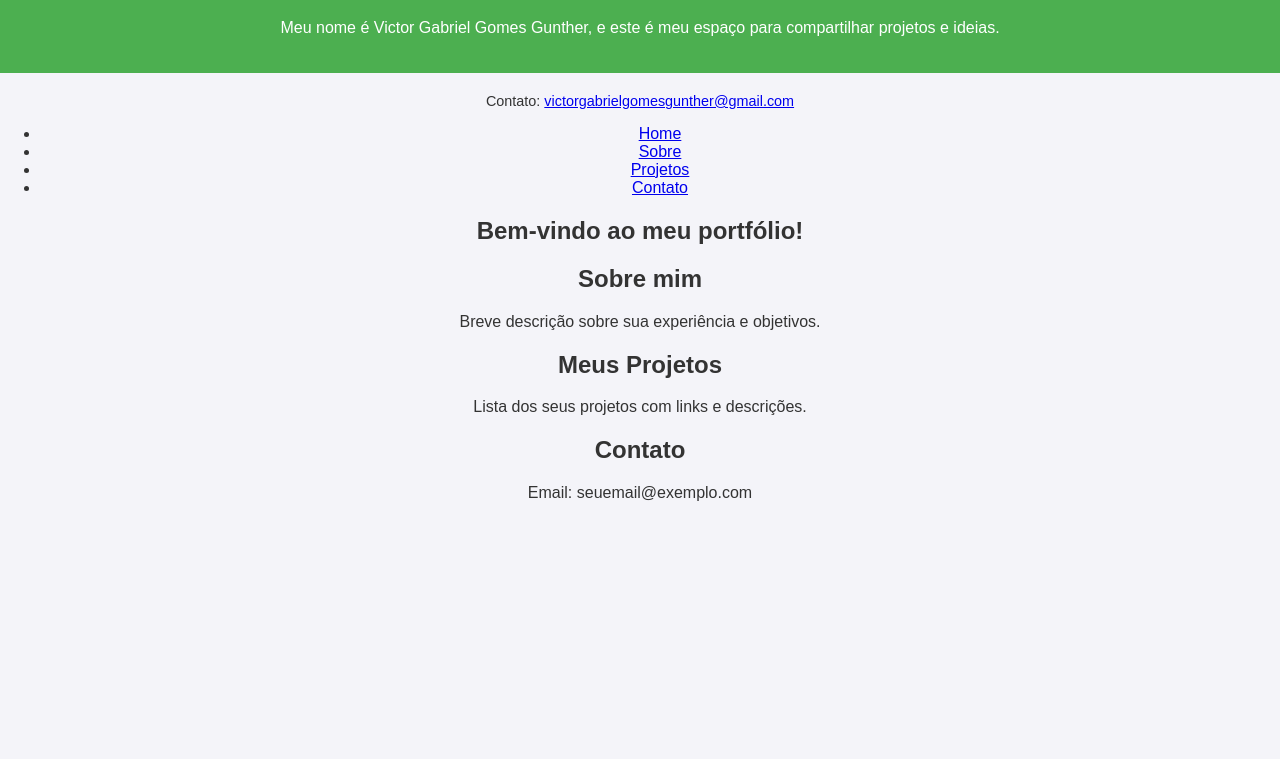
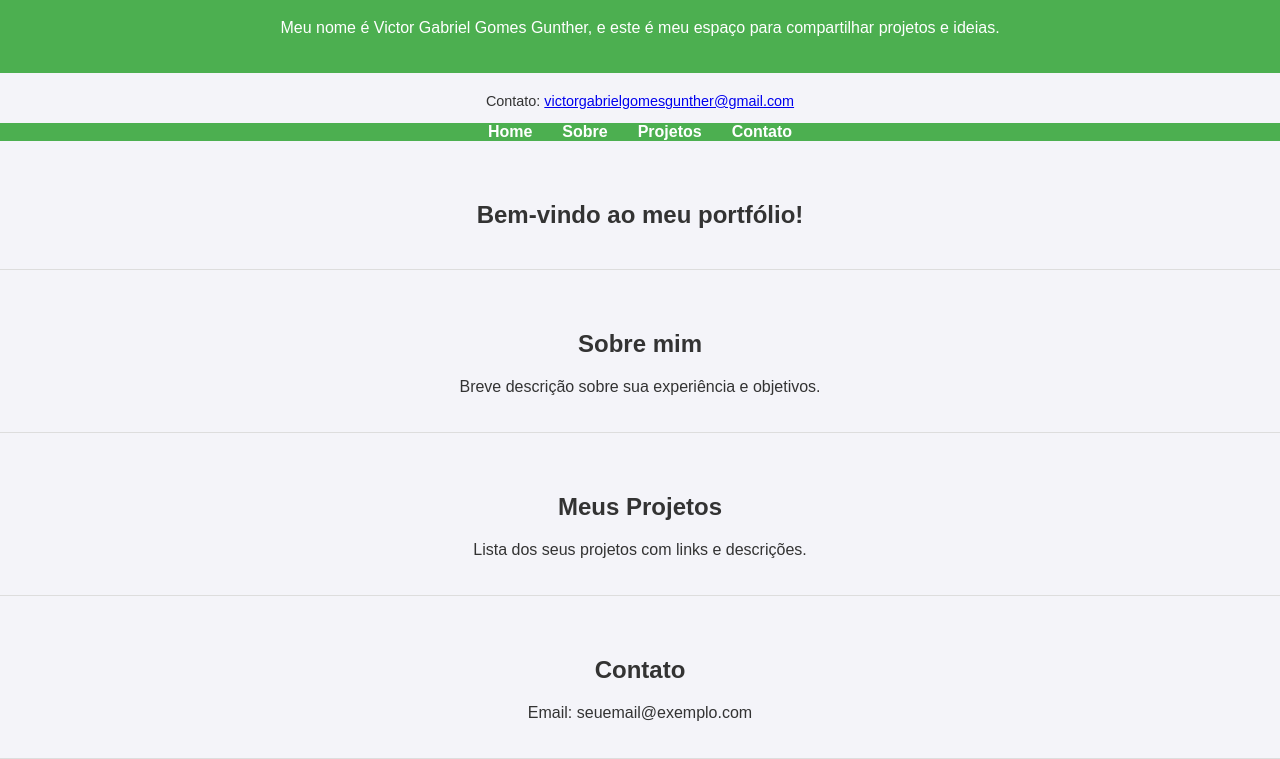
Before and after one commit to VictorGunther/MeuPortfolio, a plain HTML site: page index.html in a window 1280 px wide. Shown: the part 81-840 px from the top of the page. Before the commit the page ends 800 px from the top, so only its background shows below. Drawn offline with Linux system fonts and the light colour scheme.

Commit message:
style.css

```diff
--- a/style.css
+++ b/style.css
@@ -17,3 +17,28 @@ footer {
     margin-top: 20px;
     font-size: 0.9em;
 }
+
+nav ul {
+    list-style: none;
+    display: flex;
+    justify-content: center;
+    padding: 0;
+    background-color: #4caf50;
+    margin: 0;
+}
+
+nav ul li {
+    margin: 0 15px;
+}
+
+nav ul li a {
+    text-decoration: none;
+    color: white;
+    font-weight: bold;
+}
+
+section {
+    padding: 20px;
+    margin: 20px 0;
+    border-bottom: 1px solid #ddd;
+}
```
